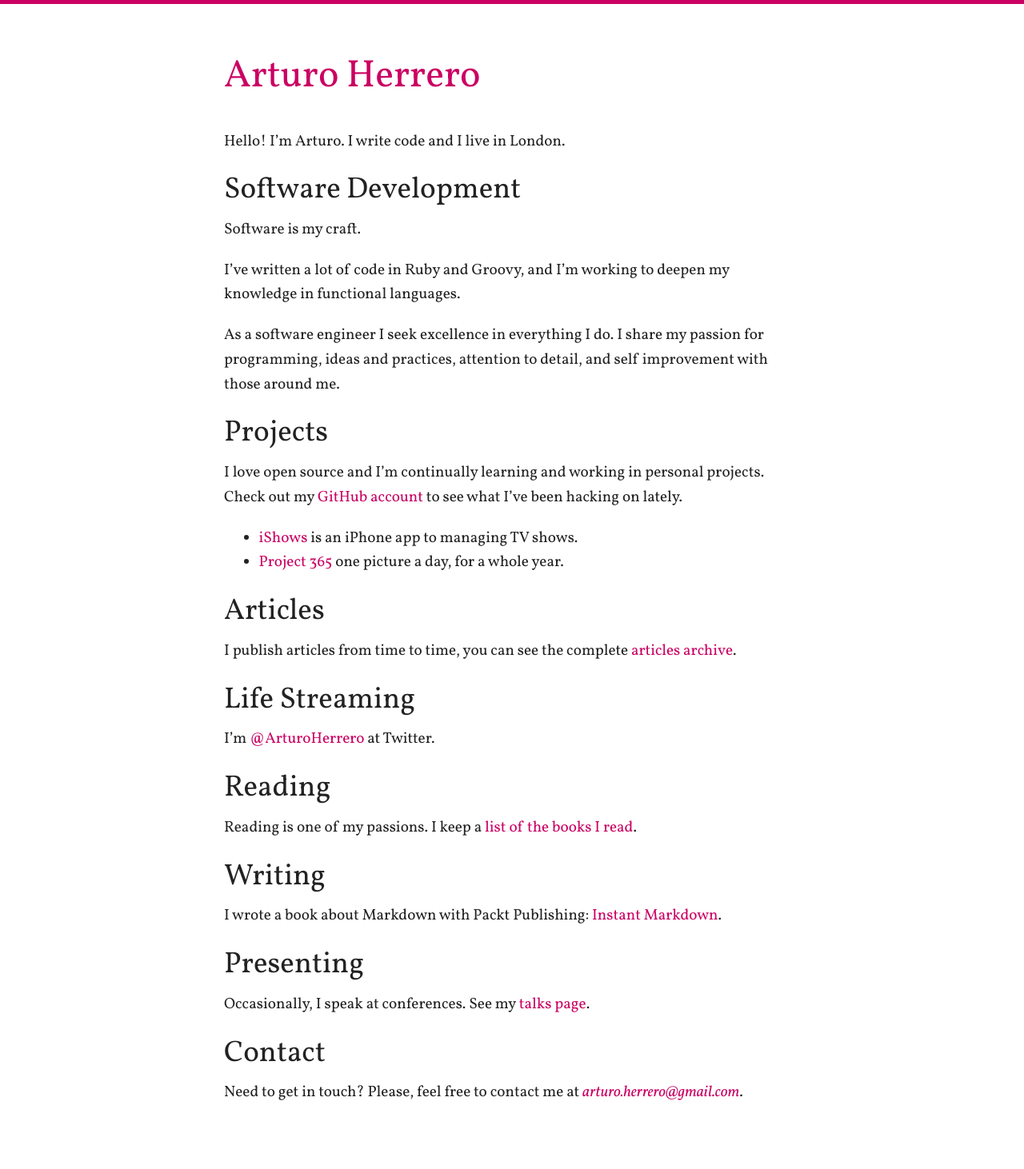
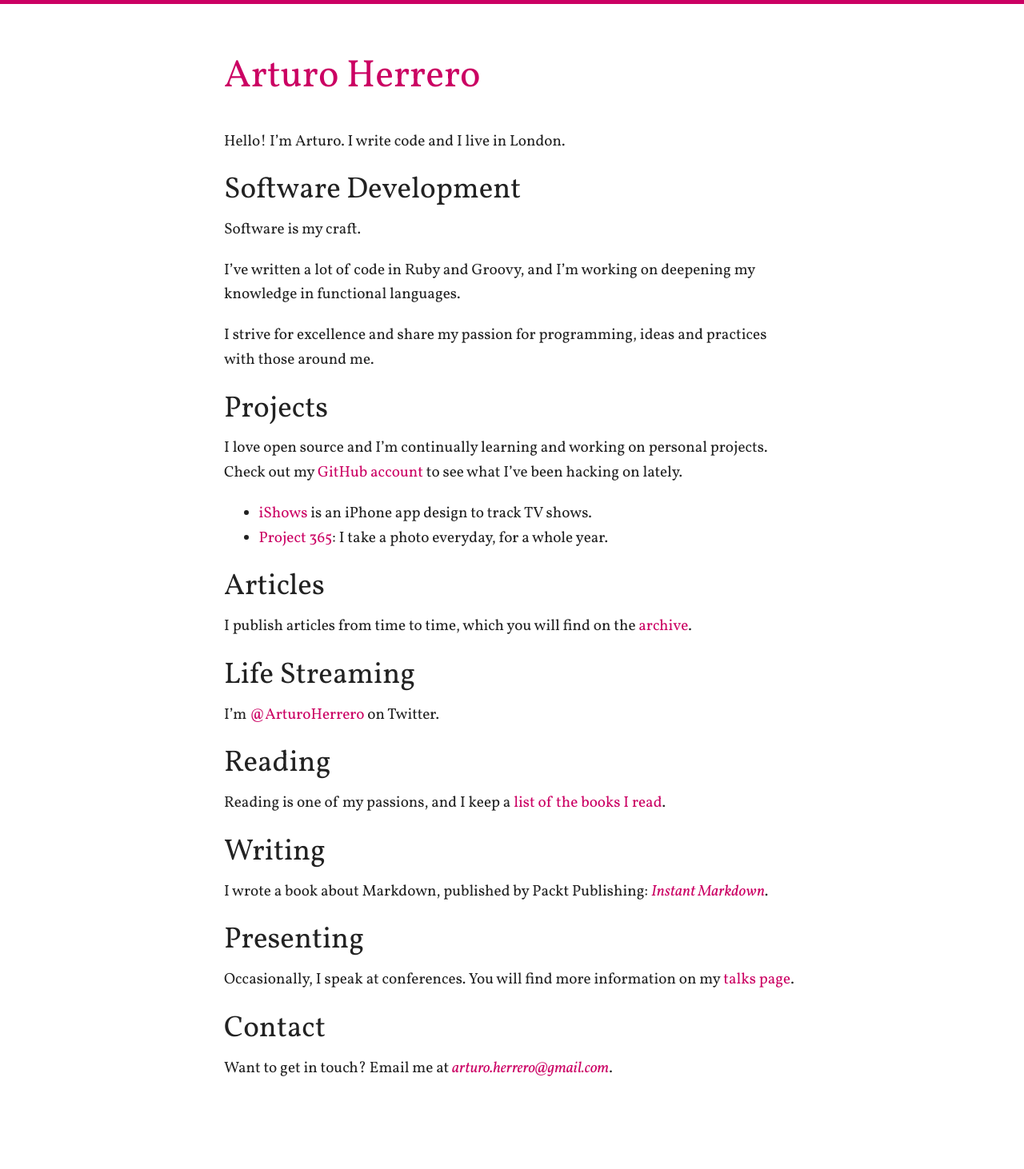
Before and after one commit to arturoherrero/arturoherrero.com, a Jekyll site: the page built from index.md, in a window 1280 px wide. Shown: the whole page at 80% size. Built offline with Jekyll 4.4.1, drawn with Linux system fonts in a browser that asks for light colours; after the commit the page ends 1431 px from its top, so only the background shows below that.

Commit message:
More grammar improvements

```diff
--- a/index.md
+++ b/index.md
@@ -9,51 +9,50 @@
 
 Software is my craft.
 
-I've written a lot of code in Ruby and Groovy, and I'm working to deepen my
+I've written a lot of code in Ruby and Groovy, and I'm working on deepening my
 knowledge in functional languages.
 
-As a software engineer I seek excellence in everything I do. I share my passion
-for programming, ideas and practices, attention to detail, and self improvement
-with those around me.
+I strive for excellence and share my passion for programming, ideas and
+practices with those around me.
 
 
 ## Projects
 
-I love open source and I'm continually learning and working in personal projects.
+I love open source and I'm continually learning and working on personal projects.
 Check out my [GitHub account][2]{:target="_blank"} to see what I've been hacking on lately.
 
-- [iShows][8] is an iPhone app to managing TV shows.
-- [Project 365][9]{:target="_blank"} one picture a day, for a whole year.
+- [iShows][8] is an iPhone app design to track TV shows.
+- [Project 365][9]{:target="_blank"}: I take a photo everyday, for a whole year.
 
 
 ## Articles
 
-I publish articles from time to time, you can see the complete [articles archive][3].
+I publish articles from time to time, which you will find on the [archive][3].
 
 
 ## Life Streaming
 
-I'm [@ArturoHerrero][4]{:target="_blank"} at Twitter.
+I'm [@ArturoHerrero][4]{:target="_blank"} on Twitter.
 
 
 ## Reading
 
-Reading is one of my passions. I keep a [list of the books I read][7].
+Reading is one of my passions, and I keep a [list of the books I read][7].
 
 
 ## Writing
 
-I wrote a book about Markdown with Packt Publishing: [Instant Markdown][5]{:target="_blank"}.
+I wrote a book about Markdown, published by Packt Publishing: *[Instant Markdown][5]{:target="_blank"}*.
 
 
 ## Presenting
 
-Occasionally, I speak at conferences. See my [talks page][6].
+Occasionally, I speak at conferences. You will find more information on my [talks page][6].
 
 
 ## Contact
 
-Need to get in touch? Please, feel free to contact me at *<arturo.herrero@gmail.com>*.
+Want to get in touch? Email me at *<arturo.herrero@gmail.com>*.
 
 
 [1]: https://www.mastered.com/
```
